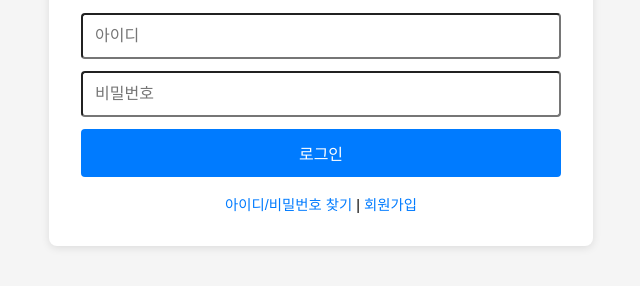
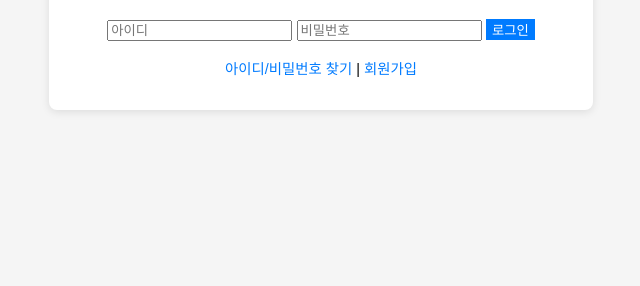
Before and after one commit to JeongSobin/Big, a plain HTML site: page index.html in a window 1280 px wide. Shown: the part 182-468 px from the top of the page, without its empty margins (319-959 px from the left). Drawn offline with Linux system fonts and the light colour scheme.

Commit message:
Update style.css

```diff
--- a/style.css
+++ b/style.css
@@ -20,12 +20,16 @@ body {
   box-shadow: 0 2px 8px rgba(0,0,0,0.1);
   text-align: center; margin-top: 10vh;
 }
-.login-container h1 { margin-bottom: 1rem; }
-#login-form { display: flex; flex-direction: column; gap: 0.75rem; }
-#login-form input,
-#login-form button {
-  padding: 0.75rem; font-size: 1rem; border-radius: 4px;
+.login-container {
+  background: #fff;
+  padding: 2rem;
+  border-radius: 8px;
+  box-shadow: 0 2px 8px rgba(0,0,0,0.1);
+  text-align: center;
+  margin: 10vh auto 0 auto;
+  max-width: 480px;
 }
+
 #login-form button {
   border: none; background: #007bff; color: #fff; cursor: pointer;
 }
@@ -49,7 +53,7 @@ body {
 .header-right {
   display: flex;
   align-items: center;
-  gap: 0.6rem;
+  gap: 0.7.rem;
 }
 .header-right .icon-btn {
   background: none;
```
